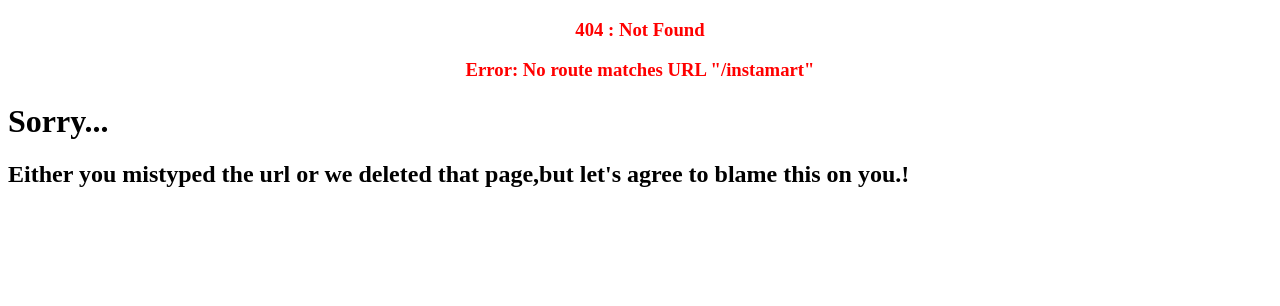
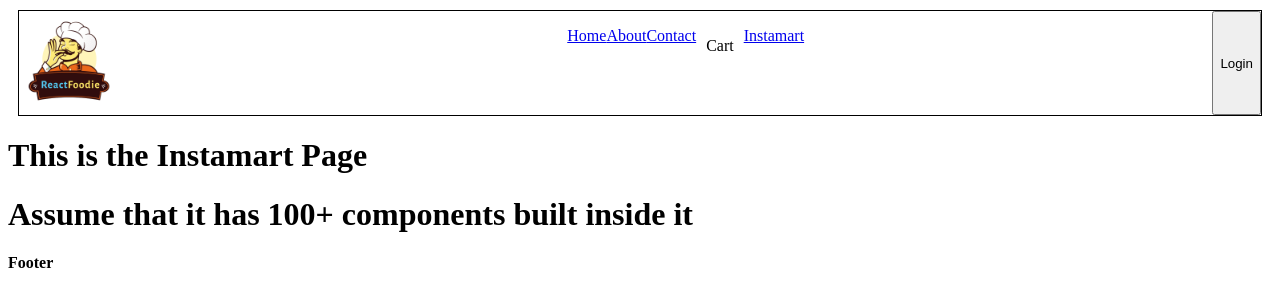
Before and after one commit to rahul7011/ReactFoodie, a React (Vite) app: page /instamart in a window 1280 px wide. Before the commit this address had no page. Shown: the top 306 px of the page. Built offline with nearby package versions, Linux system fonts and the light colour scheme.

Commit message:
Adding Lazy Loading for chunking

```diff
--- a/src/App.js
+++ b/src/App.js
@@ -1,15 +1,18 @@
-import React from "react";
+import React, { lazy, Suspense } from "react";
 import ReactDom from "react-dom/client";
 import Header from "./components/Header.js";
 import Body from "./components/Body";
 import Footer from "./components/Footer.js";
-import About from "./components/About.js";
 import Error from "./components/Error";
 import Contact from "./components/Contact.js";
 import { createBrowserRouter, RouterProvider, Outlet } from "react-router-dom";
 import RestaurantMenu from "./components/RestaurantMenu.js";
 // import Profile from "./components/Profile.js"; //functional component
 import Profile from "./components/ProfileClass.js"; //Class based component
+import Shimmer from "./components/Shimmer.js";
+
+const About = lazy(() => import("./components/About")); //this will create chunks
+const Instamart = lazy(() => import("./components/Instamart")); //this will create chunks
 
 const AppLayout = () => {
   return (
@@ -37,7 +40,11 @@ const appRouter = createBrowserRouter([
       {
         //Nested Routing
         path: "/about",
-        element: <About />,
+        element: (
+          <Suspense fallback={<Shimmer />}>
+            <About />
+          </Suspense>
+        ),
         children: [
           {
             //  path:"/profile", if I write this then it would be localhost:1234/profile
@@ -55,6 +62,14 @@ const appRouter = createBrowserRouter([
         path: "/restaurant/:resId",
         element: <RestaurantMenu />,
       },
+      {
+        path: "/instamart",
+        element: (
+          <Suspense fallback={<Shimmer />}>
+            <Instamart />
+          </Suspense>
+        ),
+      },
     ],
   },
 ]);
--- a/src/components/Header.js
+++ b/src/components/Header.js
@@ -29,6 +29,9 @@ const Header = () => {
             <li>Contact</li>
           </Link>
           <li>Cart</li>
+          <Link to="/instamart">
+            <li>Instamart</li>
+          </Link>
         </ul>
       </div>
       {isLoggedIn ? (
--- /dev/null
+++ b/src/components/Instamart.js
@@ -0,0 +1,9 @@
+const Instamart = () => {
+  return (
+    <div>
+      <h1>This is the Instamart Page</h1>
+      <h1>Assume that it has 100+ components built inside it</h1>
+    </div>
+  );
+};
+export default Instamart;
```
